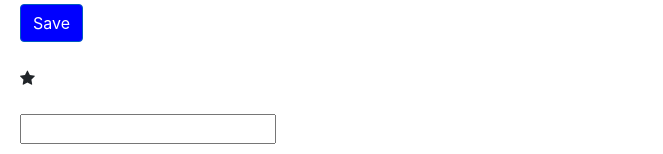
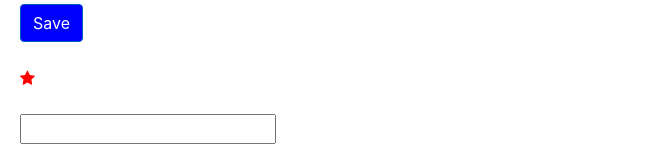
Before and after one commit to tabarino/FirstAngularProject, an Angular app: page / in a window 1280 px wide. Shown: the part 1014-1168 px from the top of the page, without its empty margins (0-663 px from the left). Built offline with nearby package versions, Linux system fonts and the light colour scheme.

Commit message:
59. Styles

```diff
--- a/src/app/favorite/favorite.component.css
+++ b/src/app/favorite/favorite.component.css
@@ -0,0 +1,3 @@
+.fa {
+    color: red;
+}
```
